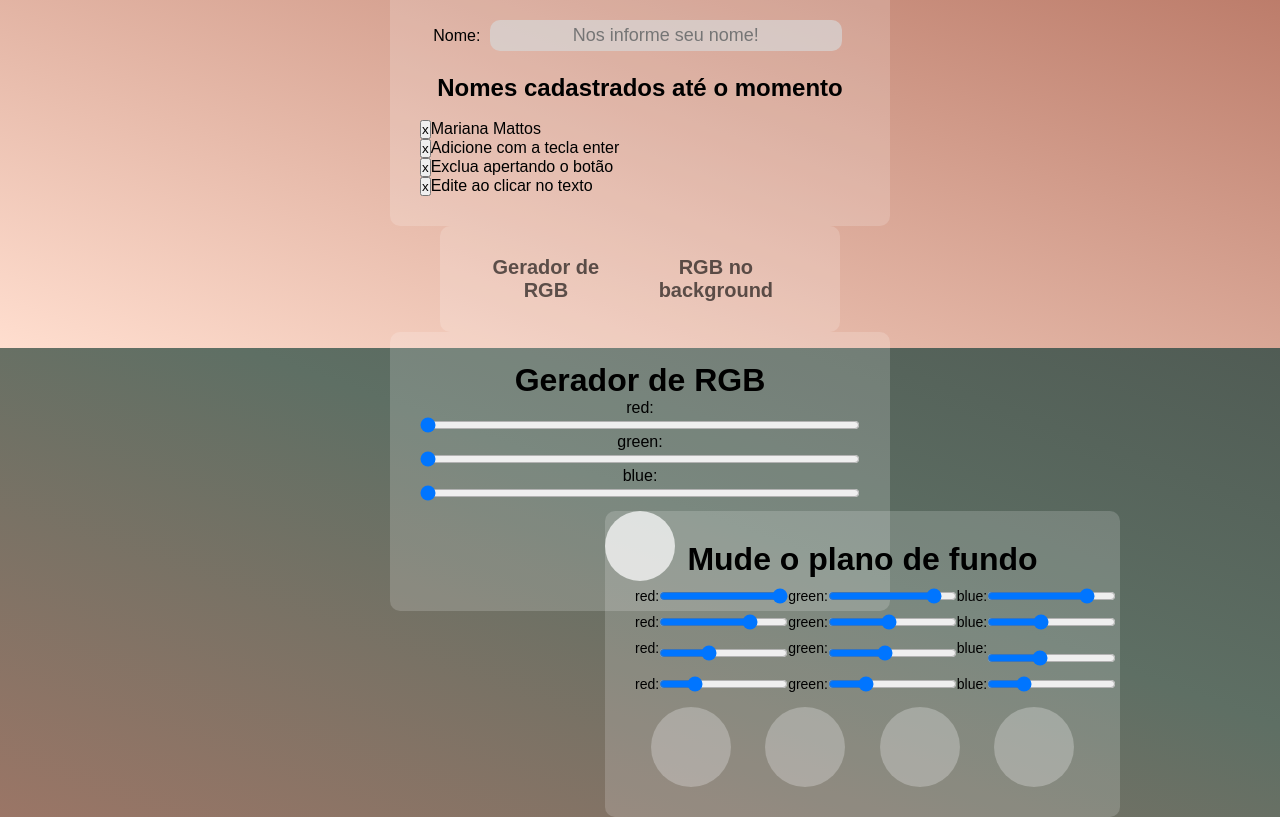
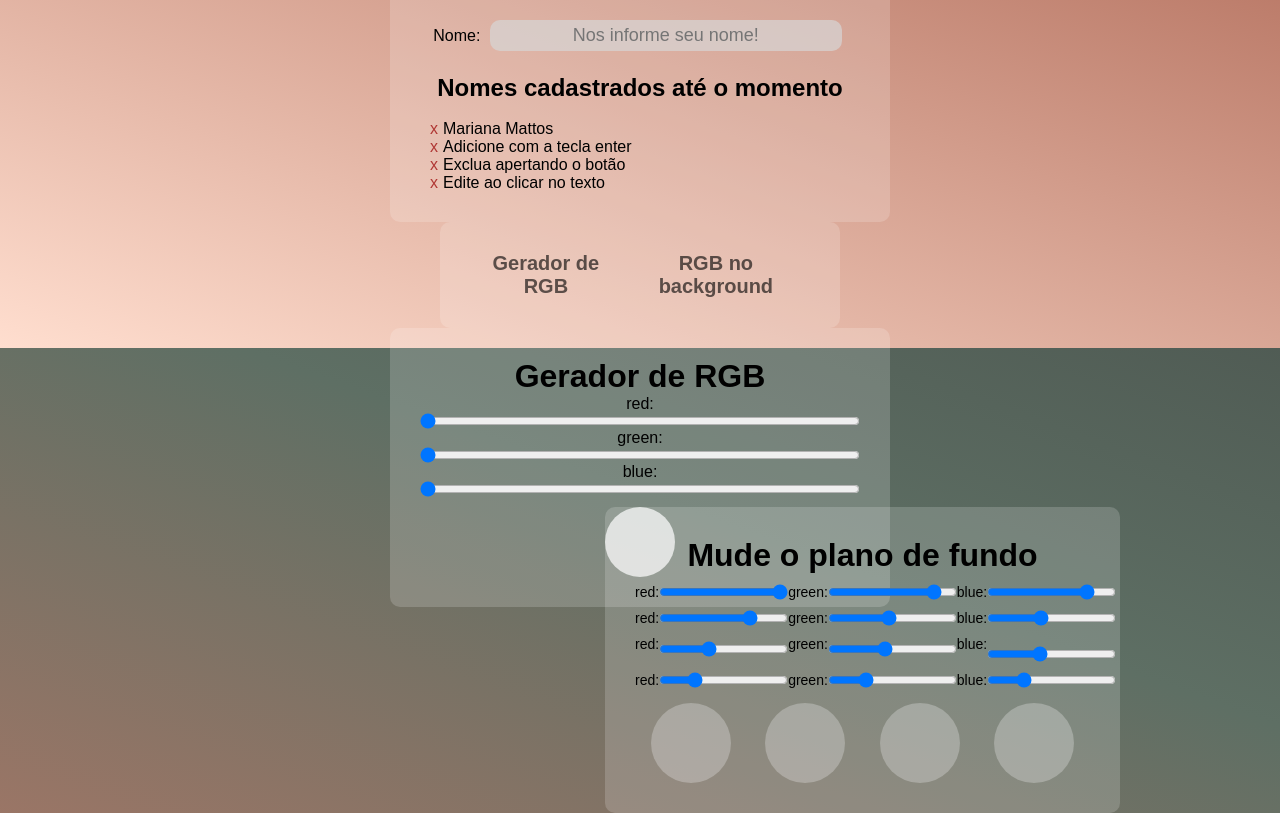
Before and after one commit to marianasmmattos/crud-and-basics, a plain HTML site: page index.html in a window 1280 px wide. Shown: the part 2452-3269 px from the top of the page. Drawn offline with Linux system fonts and the light colour scheme; a web font is replaced by a local one.

Commit message:
falta so a correção de bugs

```diff
--- a/scripts.js
+++ b/scripts.js
@@ -60,17 +60,24 @@ function menu() {
 }
 
 function regrade3() {
+    const inverso = document.getElementById('inverso');
+
     const valor1 = document.getElementById('valueone').value;
     const valor2 = document.getElementById('valuetwo').value;
     const valor3 = document.getElementById('valuethree').value;
 
+    if (inverso.checked) {
+        const multiplica = valor1 * valor2;
+        const divide = multiplica / valor3;
+
+        document.getElementById('valuefour').value = divide;
+
+    } else {
     const multiplica = valor1 * valor3;
-    console.log(multiplica)
     const divide = multiplica / valor2;
-    console.log(divide)
 
     document.getElementById('valuefour').value = divide;
-    console.log(resultado)
+    }
 }
 
 function changeColor() {
--- a/styles.css
+++ b/styles.css
@@ -287,7 +287,7 @@ body {
     justify-content: space-between;
     transform: translateY(250vh);
 
-    transition: 5s;
+    transition: 3s;
 
     border-radius: 10px;
     text-align: center;
@@ -332,6 +332,19 @@ body {
 
 #cadastro #names {
     text-align: left;
+    margin-left: 10px;
+}
+#cadastro #names button {
+    margin-right: 5px;
+    outline-style: none;
+    border: none;
+    background: none;
+    font-size: 16px;
+    color: rgba(160, 15, 15, 0.781);
+}
+
+#cadastro #names button:hover {
+    color: rgba(102, 91, 91, 0.767);
 }
 
 #cadastro #names ul {
```
